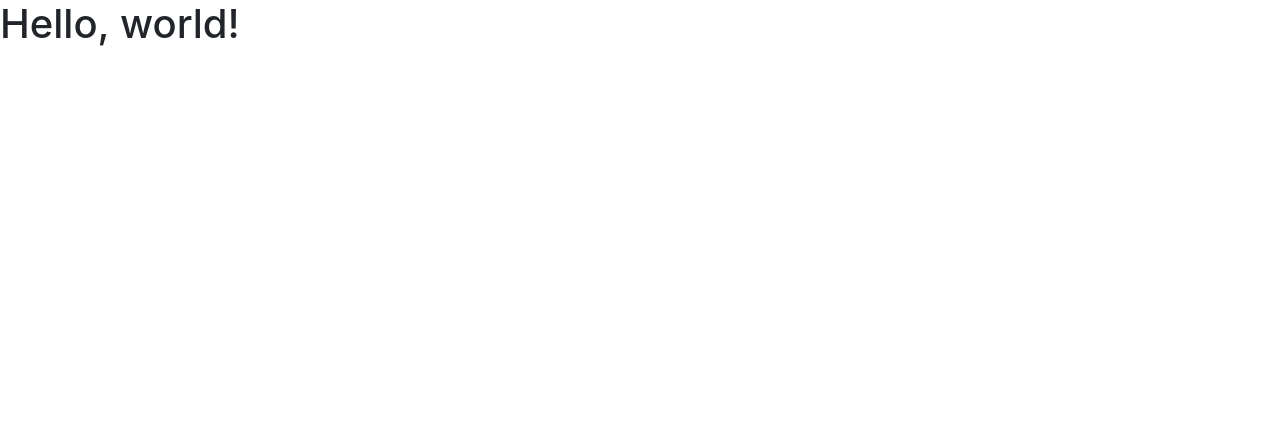
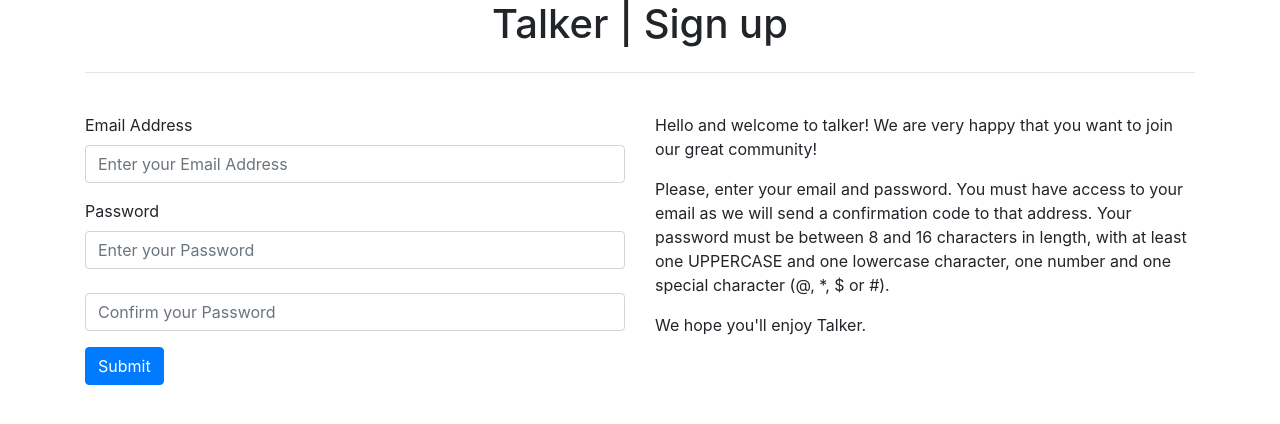
Before and after one commit to riverkash/Talker, a PHP site: page / in a window 1280 px wide. Shown: the top 424 px of the page. Run offline with PHP 8.4, Linux system fonts and the light colour scheme.

Commit message:
added sign up form to index.php

```diff
--- a/public-html/index.php
+++ b/public-html/index.php
@@ -5,13 +5,45 @@
     <meta charset="utf-8">
     <meta name="viewport" content="width=device-width, initial-scale=1, shrink-to-fit=no">
 
+    <title>TALKER</title>
+
     <!-- Bootstrap CSS -->
     <link rel="stylesheet" href="https://cdn.jsdelivr.net/npm/bootstrap@4.5.3/dist/css/bootstrap.min.css" integrity="sha384-TX8t27EcRE3e/ihU7zmQxVncDAy5uIKz4rEkgIXeMed4M0jlfIDPvg6uqKI2xXr2" crossorigin="anonymous">
+  </head>
 
-    <title>Hello, world!</title>
-  </head>
+
   <body>
-    <h1>Hello, world!</h1>
+    <div class="container">
+      <div class="row justify-content-md-center">
+        <div class="col-12 col-md-auto">
+          <h1>Talker | Sign up</h1>
+        </div>
+      </div>
+      <hr><br>
+      <div class="row">
+        <div class="col-6">
+          <form action="">
+            <div class="form-group">
+              <label for="formSignUpEmail">Email Address</label>
+              <input type="email" class="form-control" id="formSignUpEmail" placeholder="Enter your Email Address">
+            </div>
+            <div class="form-group">
+              <label for="formSignUpPassword">Password</label>
+              <input type="password" class="form-control" id="formSignUpPassword" placeholder="Enter your Password">
+
+              <input type="password" class="form-control mt-4" id="formSignUpPasswordConf" placeholder="Confirm your Password">
+            </div>
+            <button type="submit" class="btn btn-primary">Submit</button>
+          </form>
+        </div>
+        <div class="col-6">
+          <p>Hello and welcome to talker! We are very happy that you want to join our great community!</p>
+          <p>Please, enter your email and password. You must have access to your email as we will send a confirmation code to that address. Your password must be between 8 and 16 characters in length, with at least one UPPERCASE and one lowercase character, one number and one special character (@, *, $ or #).</p>
+          <p>We hope you'll enjoy Talker.</p>
+        </div>
+      </div>
+    </div>
+
 
     <!-- Optional JavaScript; choose one of the two! -->
 
```
